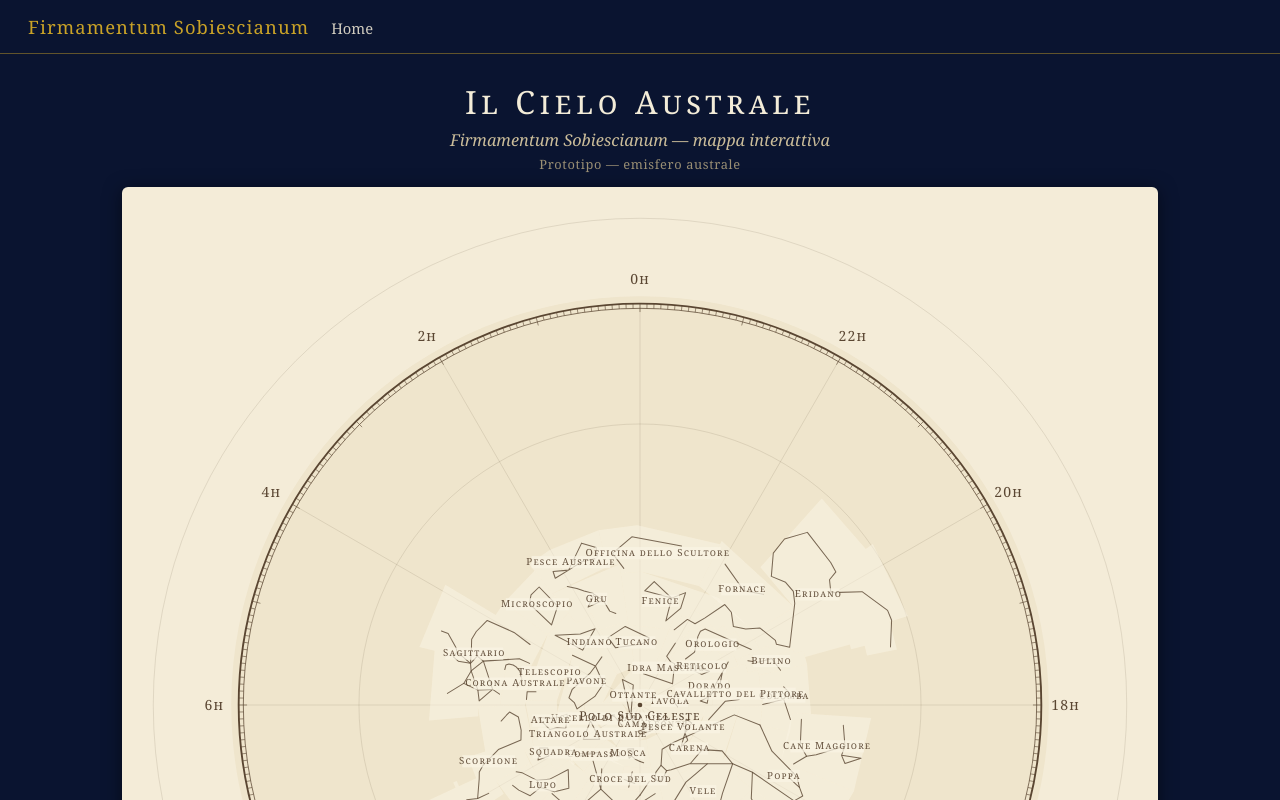
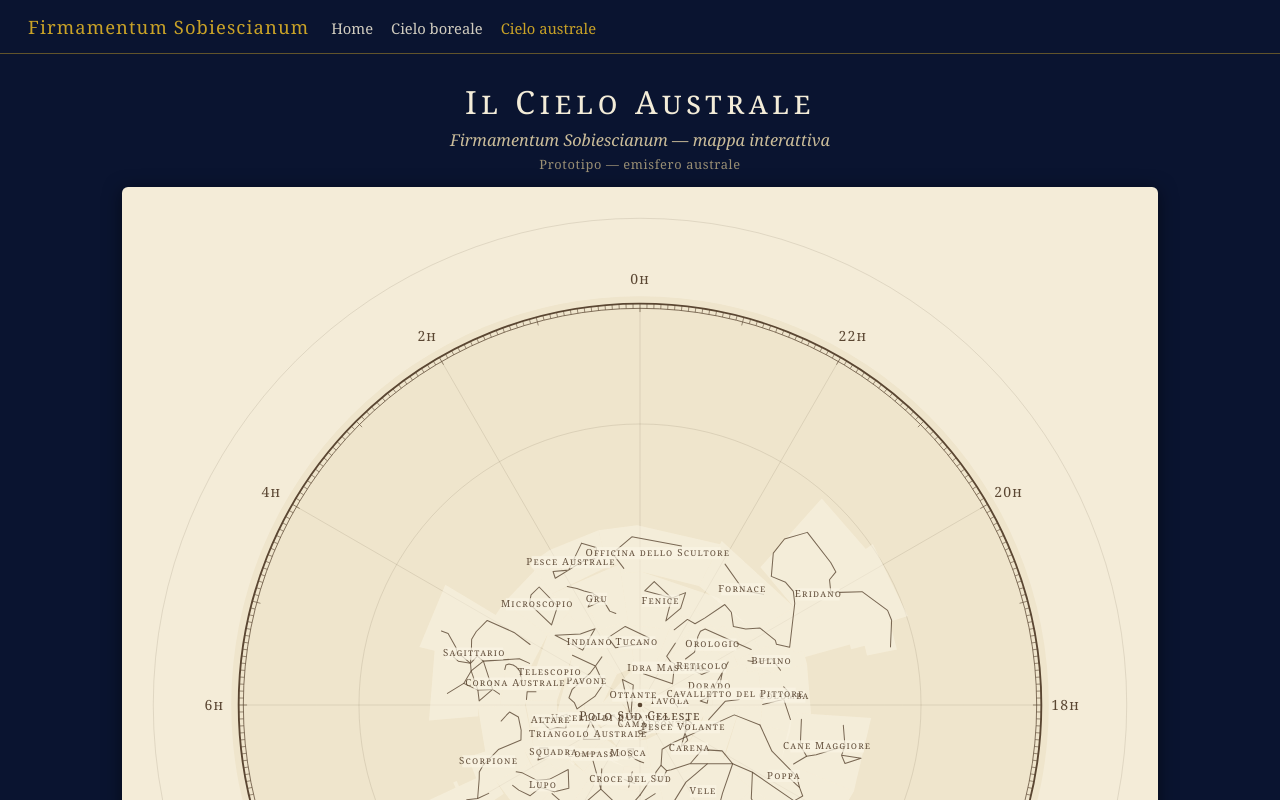
Before and after one commit to alhabor77-maker/hevelius, a plain HTML site: page mappa_australe.html in a window 1280 px wide. Shown: the top 800 px of the page. Drawn offline with Linux system fonts and the light colour scheme.

Commit message:
Mappa australe: navigazione tra le due mappe

```diff
--- a/mappa_australe.html
+++ b/mappa_australe.html
@@ -24,6 +24,8 @@
   header.site .brand{font-size:1.15rem;letter-spacing:.06em;color:var(--gold);text-decoration:none;}
   header.site nav a{color:var(--ivory);text-decoration:none;font-size:.92rem;opacity:.85;}
   header.site nav a:hover{color:var(--gold);opacity:1;}
+  header.site nav a + a{margin-left:18px;}
+  header.site nav a[aria-current="page"]{color:var(--gold);opacity:1;}
   .titleblock{text-align:center;padding:26px 16px 4px;}
   .titleblock h1{
     margin:0;font-size:2rem;font-weight:normal;letter-spacing:.14em;
@@ -58,7 +60,7 @@
 <body>
 <header class="site">
   <a class="brand" href="index.html">Firmamentum Sobiescianum</a>
-  <nav><a href="index.html">Home</a></nav>
+  <nav><a href="index.html">Home</a><a href="mappa.html">Cielo boreale</a><a href="mappa_australe.html" aria-current="page">Cielo australe</a></nav>
 </header>
 
 <div class="titleblock">
```
